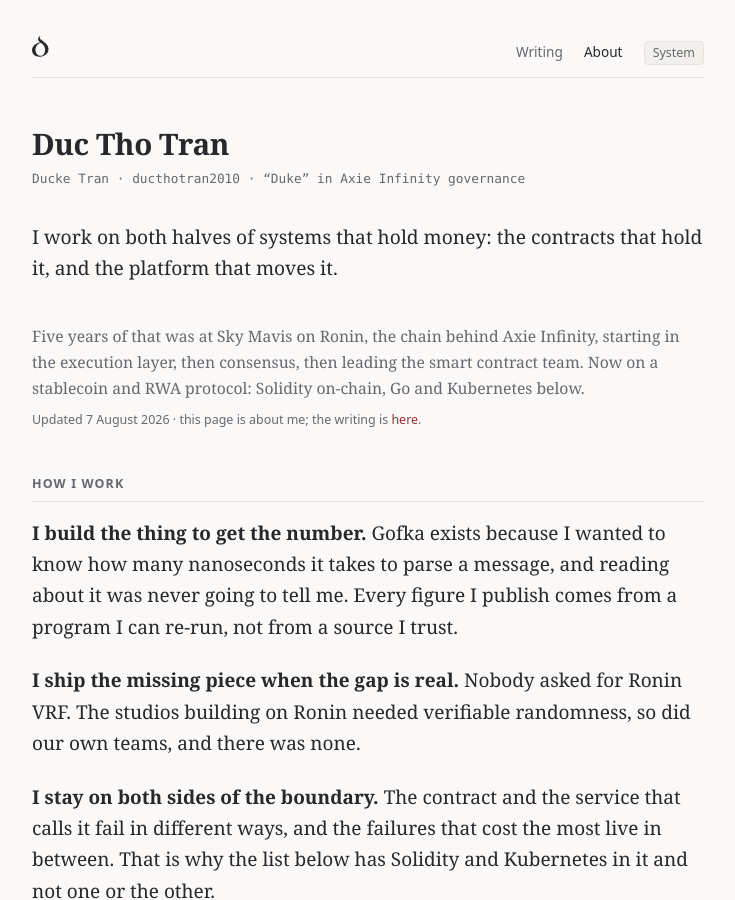
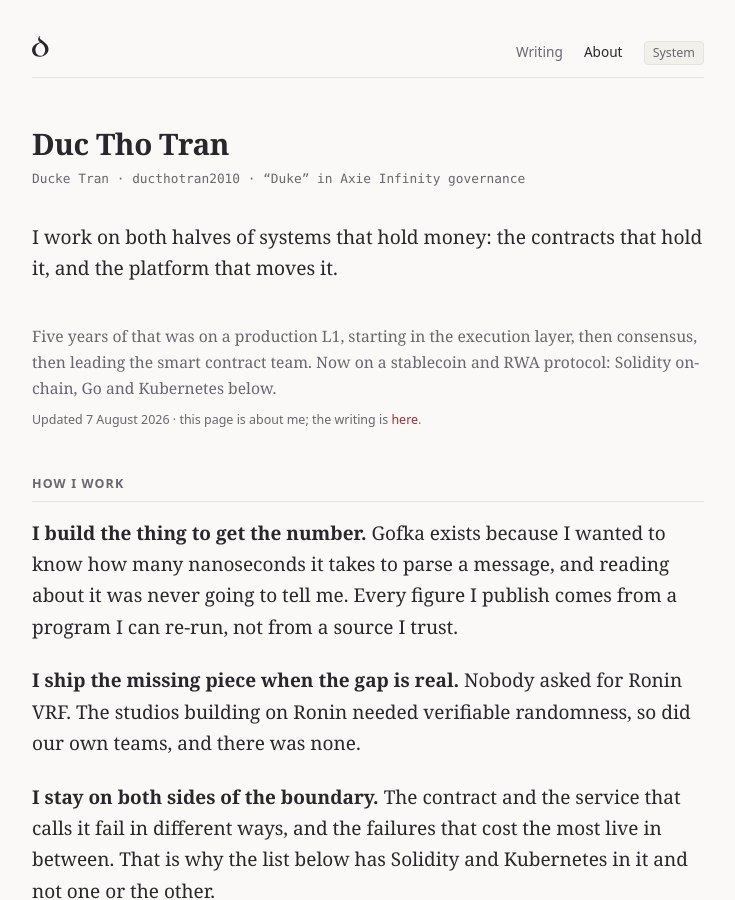
Before and after one commit to ducthotran2010/ducthotran2010.github.io, a Jekyll site: the page built from about.html, in a window 1280 px wide and 900 px high. Shown: the whole window, without its empty margins (272-1007 px from the left). Built offline with Jekyll 4.4.1, drawn with Linux system fonts in a browser that asks for light colours.

Commit message:
Describe the work rather than the company that hosted it

```diff
--- a/about.html
+++ b/about.html
@@ -6,8 +6,8 @@
 updated: 2026-08-07
 description: >-
   Duc Tho Tran (ducthotran2010). Distributed systems in Go, smart contracts in
-  Solidity. Author of EIP-7695. Five years on Ronin at Sky Mavis, across the
-  execution layer, consensus, and the smart contract team.
+  Solidity. Author of EIP-7695. Five years on a production L1, from the execution
+  layer to consensus to leading the smart contract team.
 ---
 
 <h1>Duc Tho Tran</h1>
@@ -19,9 +19,9 @@
   </p>
 
   <p class="page-status">
-    Five years of that was at Sky Mavis on Ronin, the chain behind Axie Infinity, starting in the
-    execution layer, then consensus, then leading the smart contract team. Now on a stablecoin and
-    RWA protocol: Solidity on-chain, Go and Kubernetes below.
+    Five years of that was on a production L1, starting in the execution layer, then consensus, then
+    leading the smart contract team. Now on a stablecoin and RWA protocol: Solidity on-chain, Go and
+    Kubernetes below.
     <span class="page-status-meta">Updated {{ page.updated | date: "%-d %B %Y" }} · this page is
     about me; the writing is <a href="{{ '/' | relative_url }}">here</a>.</span>
   </p>
```
